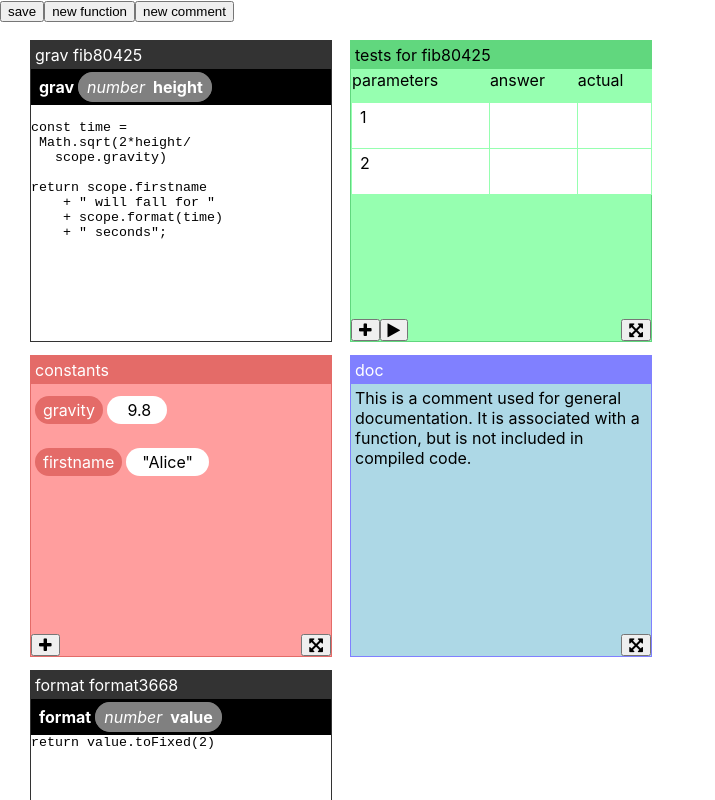
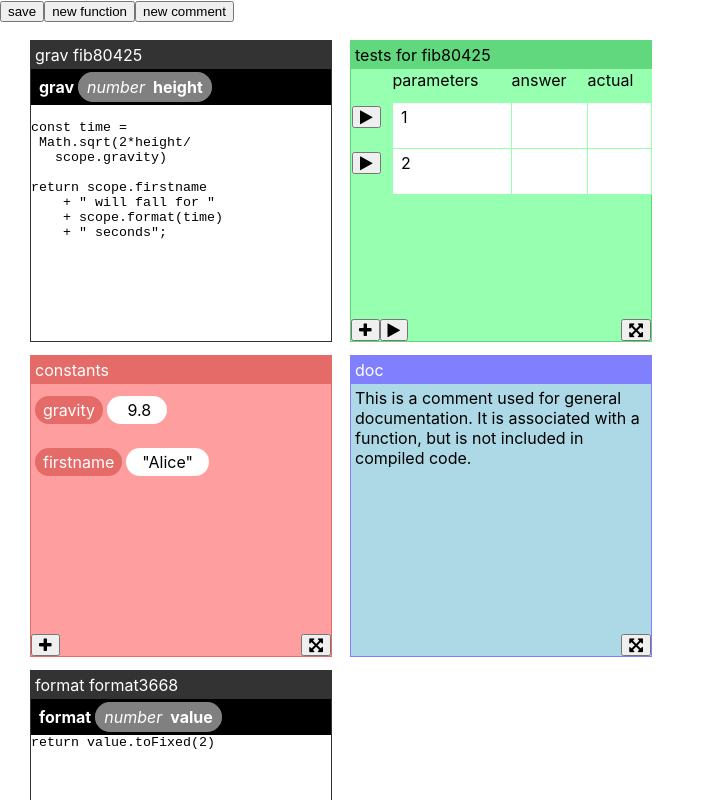
Before and after one commit to joshmarinacci/koding-experiment, a React (Create React App) app: page / in a window 1280 px wide. Shown: the top 800 px of the page, without its empty margins (0-715 px from the left). Built offline with nearby package versions, Linux system fonts and the light colour scheme.

Commit message:
add button to run just a single test

```diff
--- a/src/App.css
+++ b/src/App.css
@@ -88,9 +88,7 @@ footer {
 
 
 .title {
-  /*background-color: var(--test-color-border);*/
-  /*color: black;*/
-  padding: 0.25em;
+   padding: 0.25em;
 }
 
 .tests .title {
@@ -114,12 +112,22 @@ footer {
   background-color: var(--test-color);
   color: black;
 }
+.tests-grid .test-headers button {
+  display: table-cell;
+  padding:0;
+  margin:0;
+}
 
 .tests-grid .test span {
   border: 1px solid var(--test-color);
   background-color: white;
   padding: 0.25em 0.5em;
   display: table-cell;
+}
+
+.tests-grid .test button {
+  display: table-cell;
+  margin:0;
 }
 
 
--- a/src/CodeProcessor.js
+++ b/src/CodeProcessor.js
@@ -7,7 +7,7 @@ export class ProcessorSystem {
         this.project = project
     }
 
-    process(fun) {
+    generateCode() {
         const consts = this.project.find(p => p.type === 'constants').consts
         console.log("found",consts)
         const funs = this.project.filter(p => p.type === 'function')
@@ -33,9 +33,29 @@ return scope;
         console.log(`-------\n${body}\n---------`)
         const scope = new Function(body)()
         console.log(scope)
+        return scope
+    }
 
-        const unit = this.project.find(p => p.type === 'tests')
+    processSingleTest(test,unit) {
+        console.log("running",test)
+        const scope = this.generateCode()
+        try {
+            const fun = this.project.find(p => p.id === unit.target)
+            console.log("run test",test,test.params)
+            const res = scope[fun.name].call(null, test.params)
+            console.log("result",res)
+            test.actual[0] = res
+            test.correct = test.answer[0] === test.actual[0]
+            this.fireChanged()
+        } catch(e) {
+            console.error(e)
 
+        }
+    }
+
+    process(fun) {
+        const scope = this.generateCode()
+        const unit = this.project.find(p => p.id === fun.id)
         try {
             const realfun = this.project.find(p => p.id === unit.target)
             unit.tests.forEach(test => {
--- a/src/Tests.js
+++ b/src/Tests.js
@@ -6,12 +6,14 @@ export const TestsView = ({fun,editor, processor}) => {
     return <DraggableWindow fun={fun} editor={editor} title={"tests for " + fun.target} type="tests">
         <div className="tests-grid">
             <div className="test-headers">
+                <span></span>
                 <header>parameters</header>
                 <header>answer</header>
                 <header>actual</header>
             </div>
             {fun.tests.map((test, i) => {
                 return <div className="test" key={i}>
+                    <button className="fa fa-play" onClick={() => processor.processSingleTest(test,fun)}/>
                     <span className="params">{test.params}</span>
                     <span className={`answer`}>{test.answer}</span>
                     <span className={`actual ${test.correct ? "correct" : "incorrect"}`}>{test.actual}</span>
```
